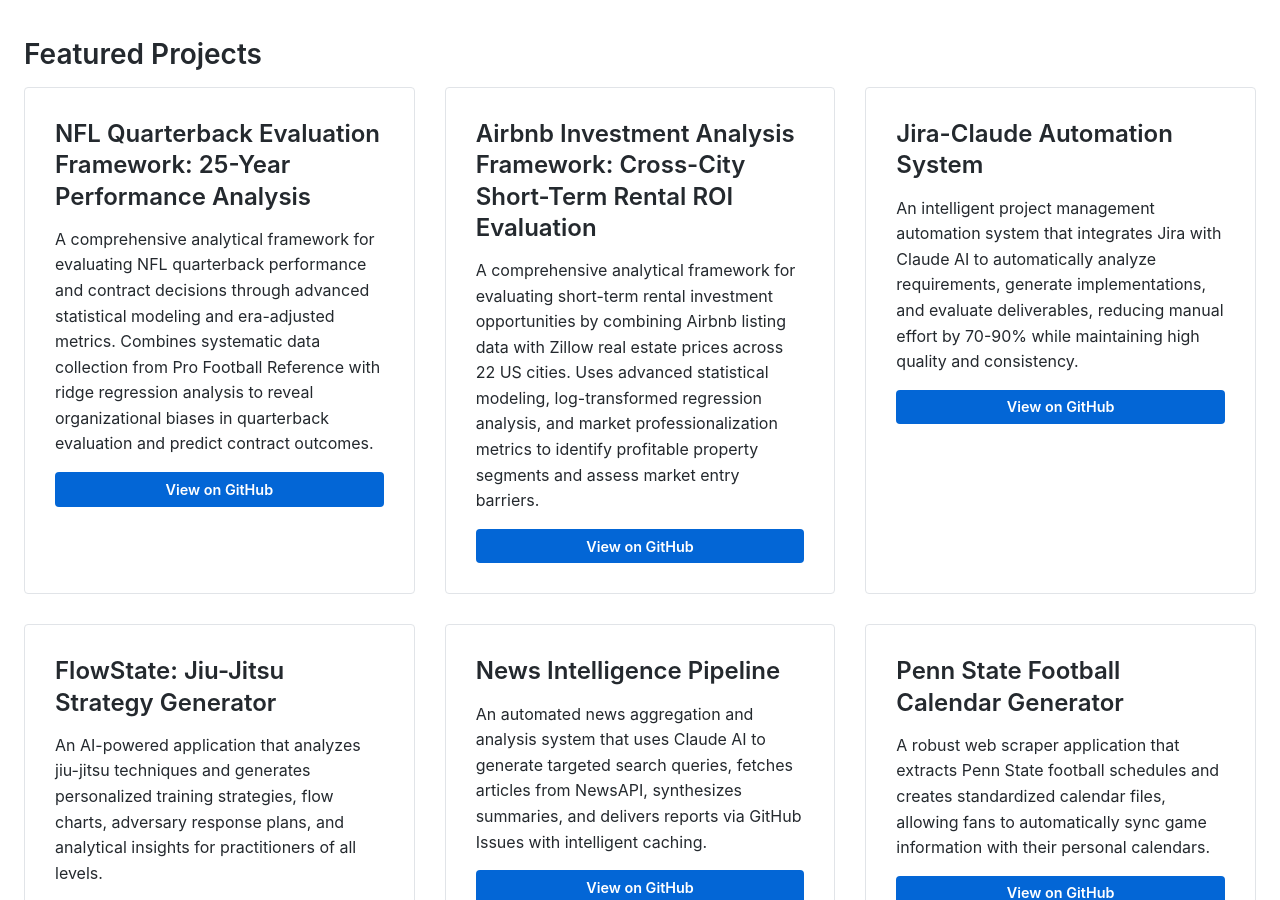
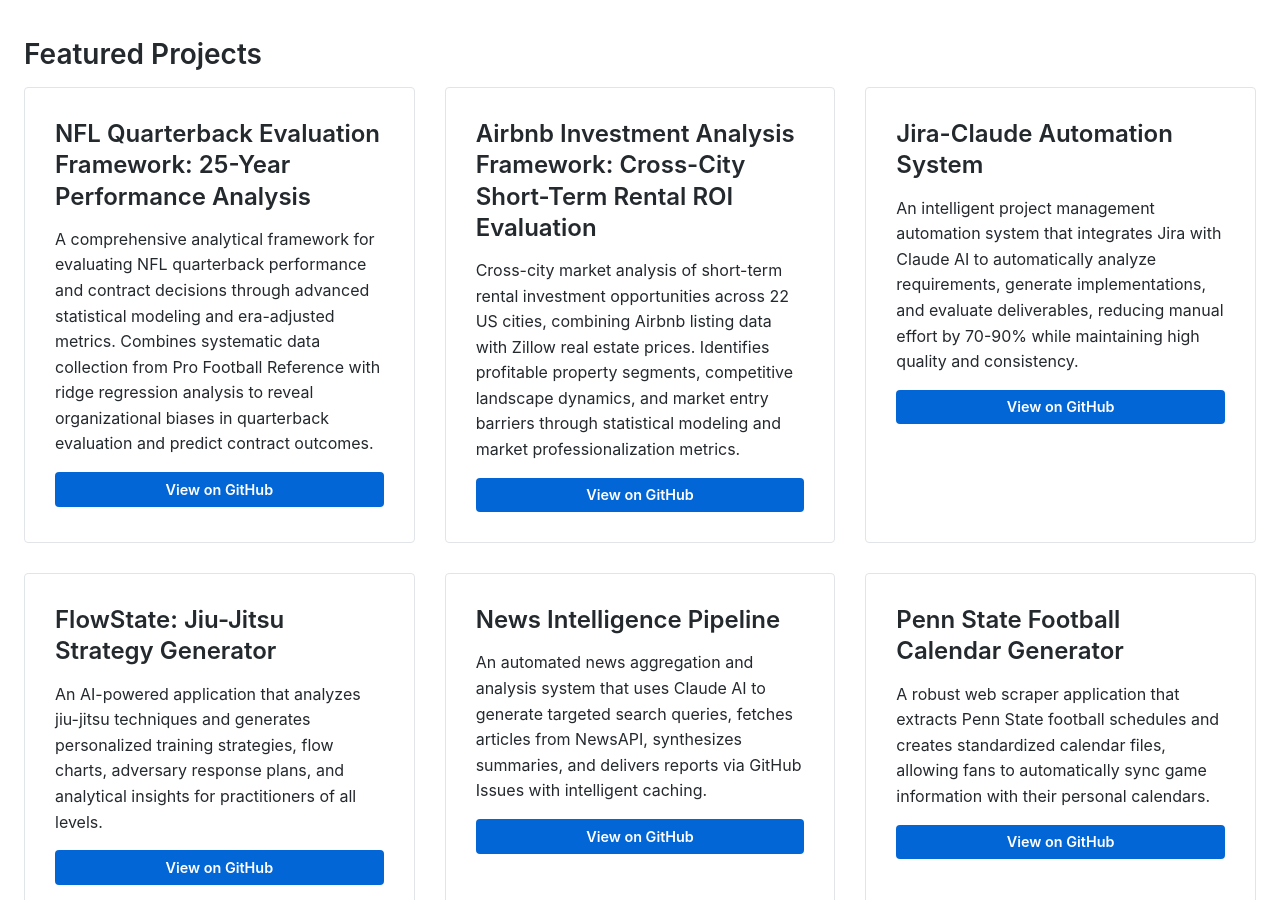
Before and after one commit to LordOfTheTrees/TreePage, a Jekyll site: the page built from index.html, in a window 1280 px wide and 900 px high, scrolled down 631 px. Built offline with Jekyll 4.4.1, drawn with Linux system fonts in a browser that asks for light colours.

Commit message:
Update Airbnb project description for distinctiveness and brevity
- Rewrite description to focus on market analysis
- Make it shorter and more concise
- Distinguish from NFL project description

```diff
--- a/_data/projects.yml
+++ b/_data/projects.yml
@@ -24,7 +24,7 @@
 
 # Airbnb Investment Analysis Framework
 - title: "Airbnb Investment Analysis Framework: Cross-City Short-Term Rental ROI Evaluation"
-  description: "A comprehensive analytical framework for evaluating short-term rental investment opportunities by combining Airbnb listing data with Zillow real estate prices across 22 US cities. Uses advanced statistical modeling, log-transformed regression analysis, and market professionalization metrics to identify profitable property segments and assess market entry barriers."
+  description: "Cross-city market analysis of short-term rental investment opportunities across 22 US cities, combining Airbnb listing data with Zillow real estate prices. Identifies profitable property segments, competitive landscape dynamics, and market entry barriers through statistical modeling and market professionalization metrics."
   technologies:
     - Python
     - Pandas
```
